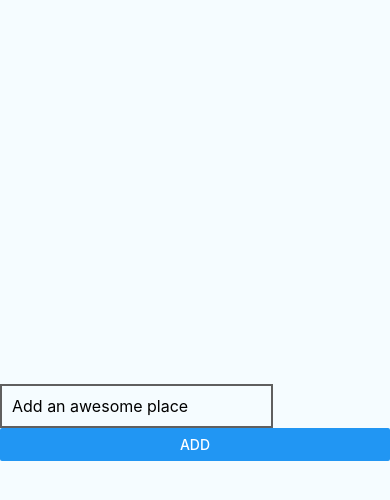
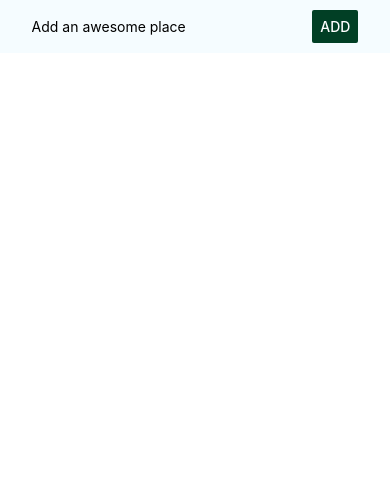
Before and after one commit to annaszalkiewicz/react-native-project, a React Native app: screen / in a window 390 px wide. Shown: the top 500 px of the page. Built offline with nearby package versions, Linux system fonts and the light colour scheme.

Commit message:
fix input styling

```diff
--- a/App.js
+++ b/App.js
@@ -28,14 +28,20 @@ export default class App extends Component {
   render() {
     return (
       <View style={styles.container}>
-        <TextInput style={styles.input}
+        <View style={styles.inputContainer}>
+          <TextInput
+            style={styles.input}
             placeholder="Add an awesome place"
             value={this.state.placeName}
             onChangeText={this.changeTextHandler}
+            underlineColorAndroid="#013f25"
           />
-        <Button style={styles.buttonAdd}
+          <Button
+            style={styles.buttonAdd}
             title="Add"
+            color="#013f25"
           />
+        </View>
       </View>
     );
   }
@@ -43,9 +49,11 @@ export default class App extends Component {
 
 const styles = StyleSheet.create({
   container: {
-    flex: 1,
+    // flex: 1,
     justifyContent: "center",
-    backgroundColor: "#F5FCFF"
+    alignItems: 'center',
+    backgroundColor: "#F5FCFF",
+    padding: 10
   },
   welcome: {
     fontSize: 20,
@@ -57,16 +65,16 @@ const styles = StyleSheet.create({
     color: "#333333",
     marginBottom: 5
   },
+  inputContainer: {
+    width: "100%",
+    flexDirection: "row",
+    justifyContent: "space-evenly",
+    alignItems: "center"
+  },
   input: {
-    width: "70%",
-    borderColor: "#5f5f5f",
-    borderWidth: 2,
-    padding: 10,
-    fontSize: 16
+    width: "70%"
   },
   buttonAdd: {
-    width: "30%",
-    padding: 10,
-    fontSize: 16
+    width: "30%"
   }
 });
```
Lines whose indentation alone changed are shown as unchanged.
